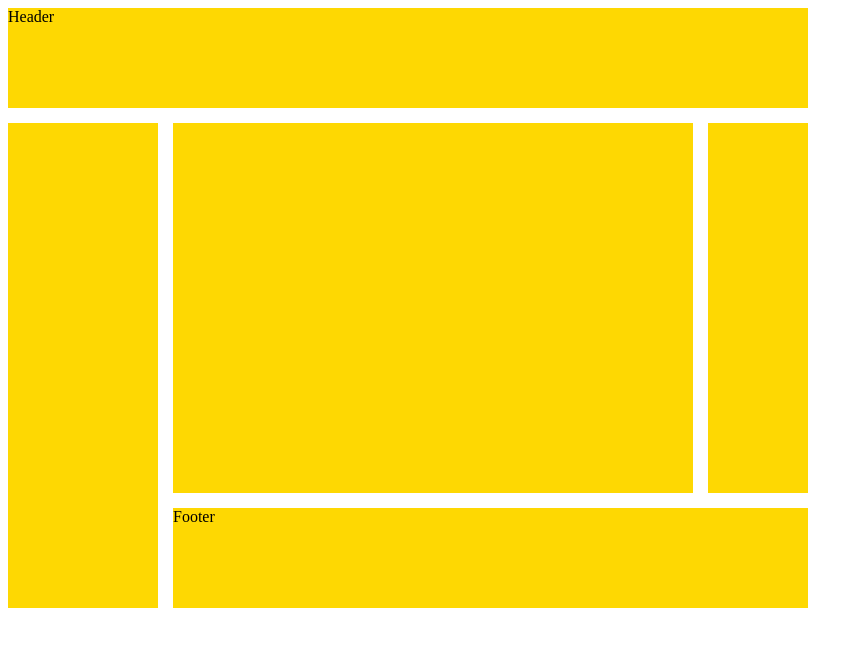
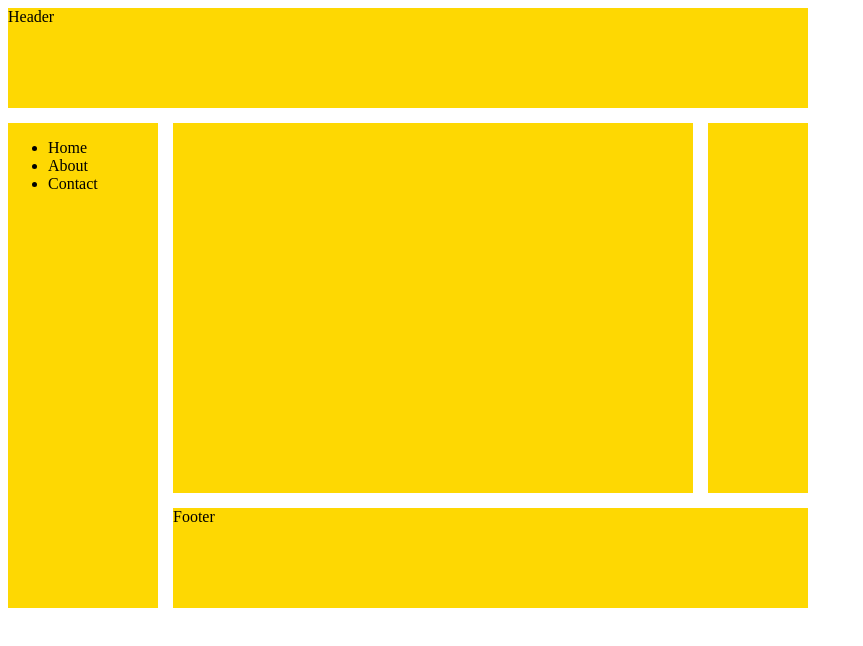
Before and after one commit to rzatalibov555/testHomework, a plain HTML site: page index.html in a window 1280 px wide. Shown: the whole page, without its empty margins (0-863 px from the left). Drawn offline with Linux system fonts and the light colour scheme.

Commit message:
evden yazdigim versiya V3.0

```diff
--- a/index.html
+++ b/index.html
@@ -11,7 +11,13 @@
     <div id="r_main">
         <div class="r_header">Header</div>
 
-        <div class="r_nav"></div>
+        <div class="r_nav">
+            <ul>
+                <li>Home</li>
+                <li>About</li>
+                <li>Contact</li>
+            </ul>
+        </div>
 
         <div class="r_right_side">
 
```
